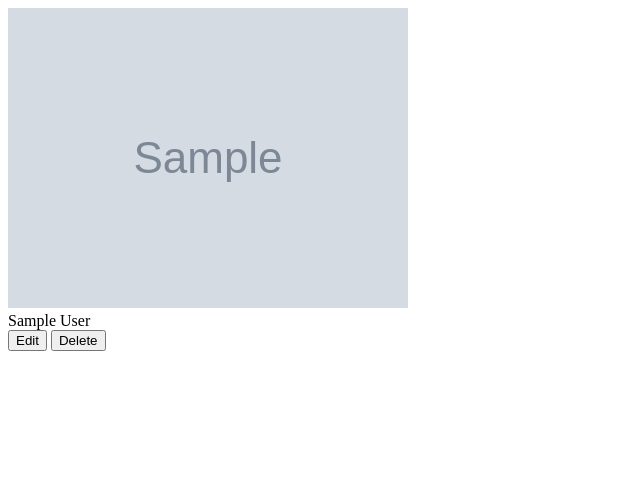
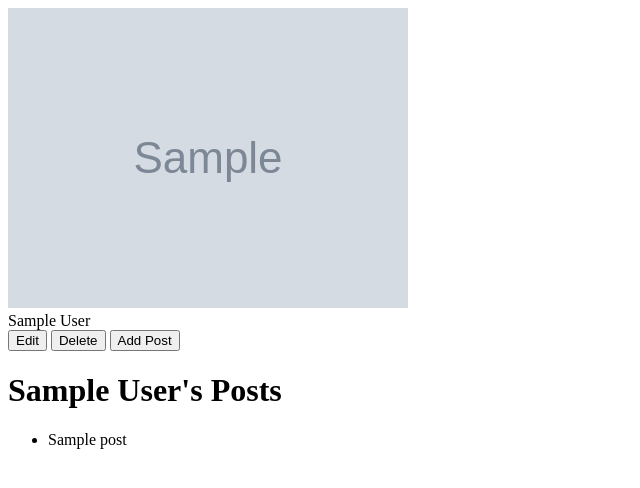
Before and after one commit to JenReuting/blogly, a Flask app: page /users/1 in a window 1280 px wide. Shown: the top 488 px of the page, without its empty margins (0-640 px from the left). Run offline with Flask 2, Linux system fonts and the light colour scheme; tables that the repository leaves empty hold one stand-in row (values such as "Sample post"); grey boxes marked "Sample" are stand-in pictures.

Commit message:
started posts

```diff
--- a/app.py
+++ b/app.py
@@ -1,7 +1,7 @@
 """Blogly application."""
 
 from flask import Flask, render_template, request, redirect
-from models import db, connect_db, User
+from models import db, connect_db, User, Post
 
 app = Flask(__name__)
 app.config['SQLALCHEMY_DATABASE_URI'] = 'postgresql:///blogly'
@@ -18,7 +18,7 @@ debug = DebugToolbarExtension(app)
 
 @app.get("/")
 def go_home():
-    "Home page that displays all users"
+    """Home page that displays all users redirect"""
 
     return redirect("/users")
 
@@ -26,7 +26,7 @@ def go_home():
 def get_users():
     """Get list of users"""
 
-    users = User.query.all()
+    users = User.query.all() #order by
 
     return render_template('users_list.html', users=users)
 
@@ -56,7 +56,10 @@ def get_user_detail(user_id):
 
     user = User.query.get_or_404(user_id)
 
-    return render_template('user_detail.html', user=user)
+    # posts for the current user
+    posts = Post.query.filter_by(user_id = user_id).order_by(Post.created_at).all()
+
+    return render_template('user_detail.html', user=user, posts=posts)
 
 @app.get('/users/<int:user_id>/edit')
 def get_user_edit(user_id):
@@ -92,3 +95,25 @@ def delete_user(user_id):
     db.session.commit()
 
     return redirect('/')
+
+
+@app.get('/users/<int:user_id>/posts/new')
+def get_add_post_form(user_id):
+    """Return the add post form"""
+
+    return render_template("add_post.html", user_id=user_id)
+
+
+@app.post('/users/<int:user_id>/posts/new')
+def add_post(user_id):
+    """Add the post to db and return to user detail page"""
+
+    title = request.form.get("title")
+    content = request.form.get("content")
+
+    post = Post(user_id=user_id, title=title, content=content)
+
+    db.session.add(post)
+    db.session.commit()
+
+    return redirect(f'/users/{user_id}')
--- a/templates/user_detail.html
+++ b/templates/user_detail.html
@@ -15,6 +15,17 @@
     <button formmethod="POST" formaction="/users/{{ user.id }}/delete">
       Delete
     </button>
+    <button formmethod="GET" formaction="/users/{{ user.id }}/posts/new">
+      Add Post
+    </button>
   </form>
 </div>
+<div>
+  <h1>{{ user.first_name + " " + user.last_name }}'s Posts</h1>
+  <ul>
+    {% for post in posts %}
+    <li>{{ post.title }}</li>
+    {% endfor %}
+  </ul>
+</div>
 {% endblock %}
```
Also changed, not shown: models.py (+24 -3 lines), templates/add_post.html (added, +13 -0 lines), tests.py (+11 -7 lines).
